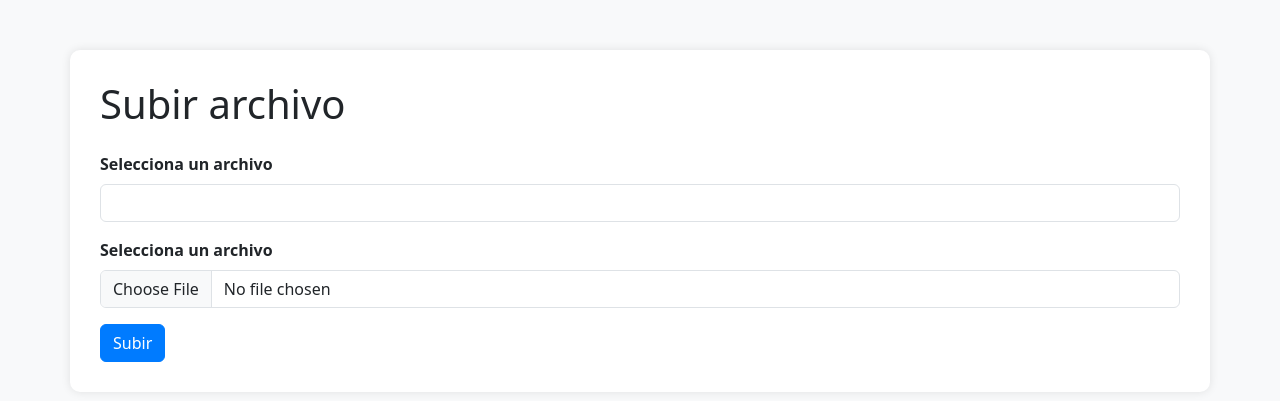
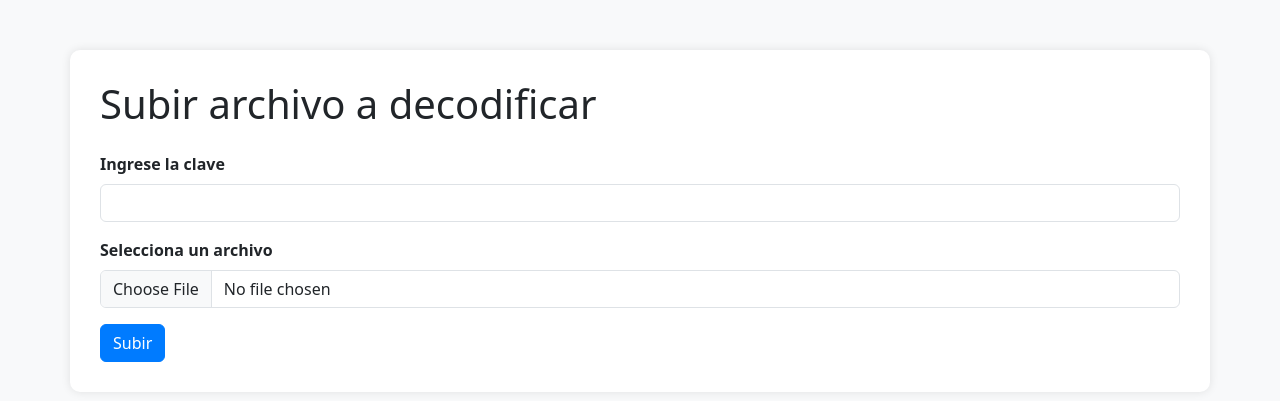
Before and after one commit to Spatriciopk/Decodificardor, a Flask app: page /decodificarhtml in a window 1280 px wide. Shown: the top 401 px of the page. Run offline with Flask 2, Linux system fonts and the light colour scheme.

Commit message:
Update decodificar.html

```diff
--- a/templates/decodificar.html
+++ b/templates/decodificar.html
@@ -29,10 +29,10 @@
   </head>
   <body>
     <div class="container">
-      <h1 class="mb-4">Subir archivo</h1>
+      <h1 class="mb-4">Subir archivo a decodificar</h1>
       <form method="POST" enctype="multipart/form-data" action="{{ url_for('decodificar') }}">
         <div class="mb-3">
-          <label for="texto" class="form-label">Selecciona un archivo</label>
+          <label for="texto" class="form-label">Ingrese la clave</label>
           <input type="text" class="form-control" id="texto" name="clave" required>
         </div>
         <div class="mb-3">
```
